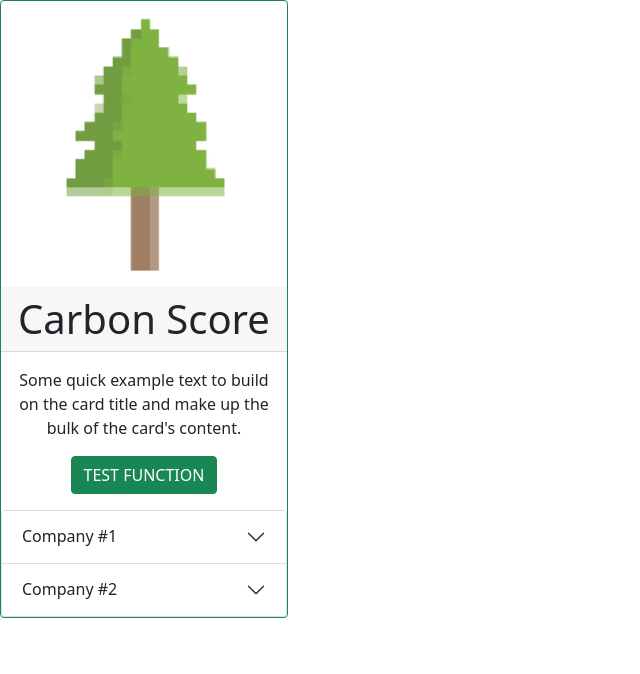
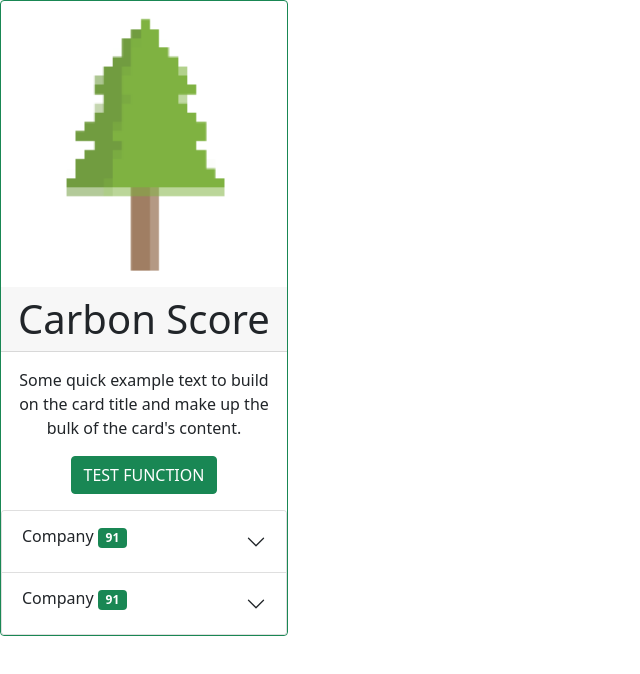
Before and after one commit to diegodofe/McHack9-Chrome-Extension, a React (Create React App) app: page / in a window 1280 px wide. Shown: the top 674 px of the page, without its empty margins (0-640 px from the left). Built offline with nearby package versions, Linux system fonts and the light colour scheme.

Commit message:
Add score badge to companies

```diff
--- a/src/components/Accordions.jsx
+++ b/src/components/Accordions.jsx
@@ -3,18 +3,28 @@ import React from "react"
 import "bootstrap/dist/css/bootstrap.min.css";
 import Accordion from "react-bootstrap/Accordion";
 
+import Badge from "react-bootstrap/Badge"
+
 export default function Accordions() {
+
+
+    let score = Math.floor(Math.random() * (100 - 1 + 1) + 1);
+
     return (
         <Accordion>
             <Accordion.Item eventKey="0">
-                <Accordion.Header>Company #1</Accordion.Header>
+                <Accordion.Header>
+                    <h6>Company <Badge bg={(score > 50 ? "success" : "danger")}>{score}</Badge></h6>
+                </Accordion.Header>
                 <Accordion.Body>
                     Lorem ipsum dolor sit amet, consectetur adipiscing elit, sed do eiusmod tempor incididunt ut labore et dolore magna aliqua. Ut enim ad minim veniam, quis nostrud exercitation ullamco laboris nisi ut aliquip ex ea commodo consequat. Duis
                     aute irure dolor in reprehenderit in voluptate velit esse cillum dolore eu fugiat nulla pariatur. Excepteur sint occaecat cupidatat non proident, sunt in culpa qui officia deserunt mollit anim id est laborum.
                 </Accordion.Body>
             </Accordion.Item>
             <Accordion.Item eventKey="1">
-                <Accordion.Header>Company #2</Accordion.Header>
+                <Accordion.Header>
+                    <h6>Company <Badge bg={(score > 50 ? "success" : "danger")}>{score}</Badge></h6>
+                </Accordion.Header>
                 <Accordion.Body>
                     Lorem ipsum dolor sit amet, consectetur adipiscing elit, sed do eiusmod tempor incididunt ut labore et dolore magna aliqua. Ut enim ad minim veniam, quis nostrud exercitation ullamco laboris nisi ut aliquip ex ea commodo consequat. Duis
                     aute irure dolor in reprehenderit in voluptate velit esse cillum dolore eu fugiat nulla pariatur. Excepteur sint occaecat cupidatat non proident, sunt in culpa qui officia deserunt mollit anim id est laborum.
```
